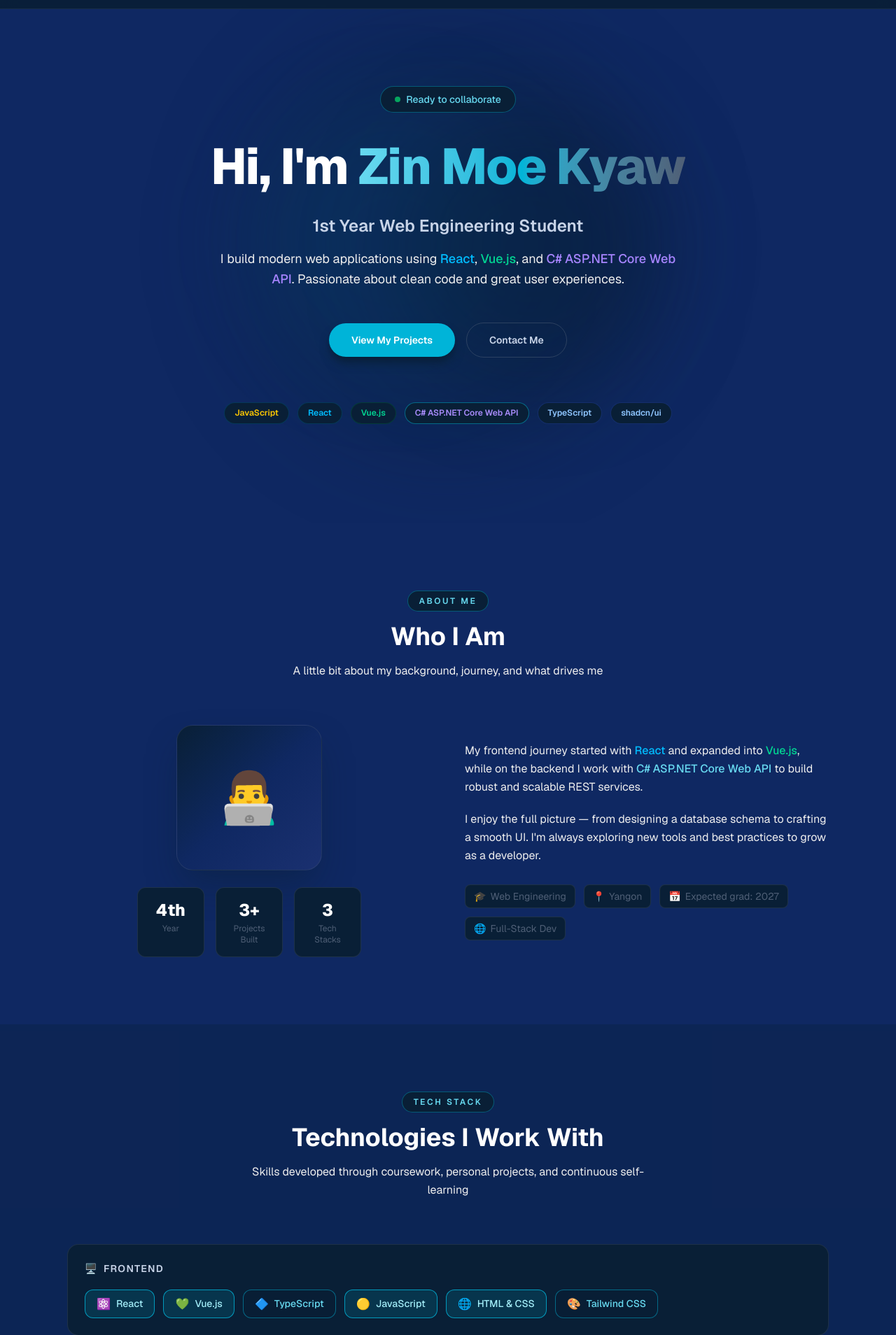
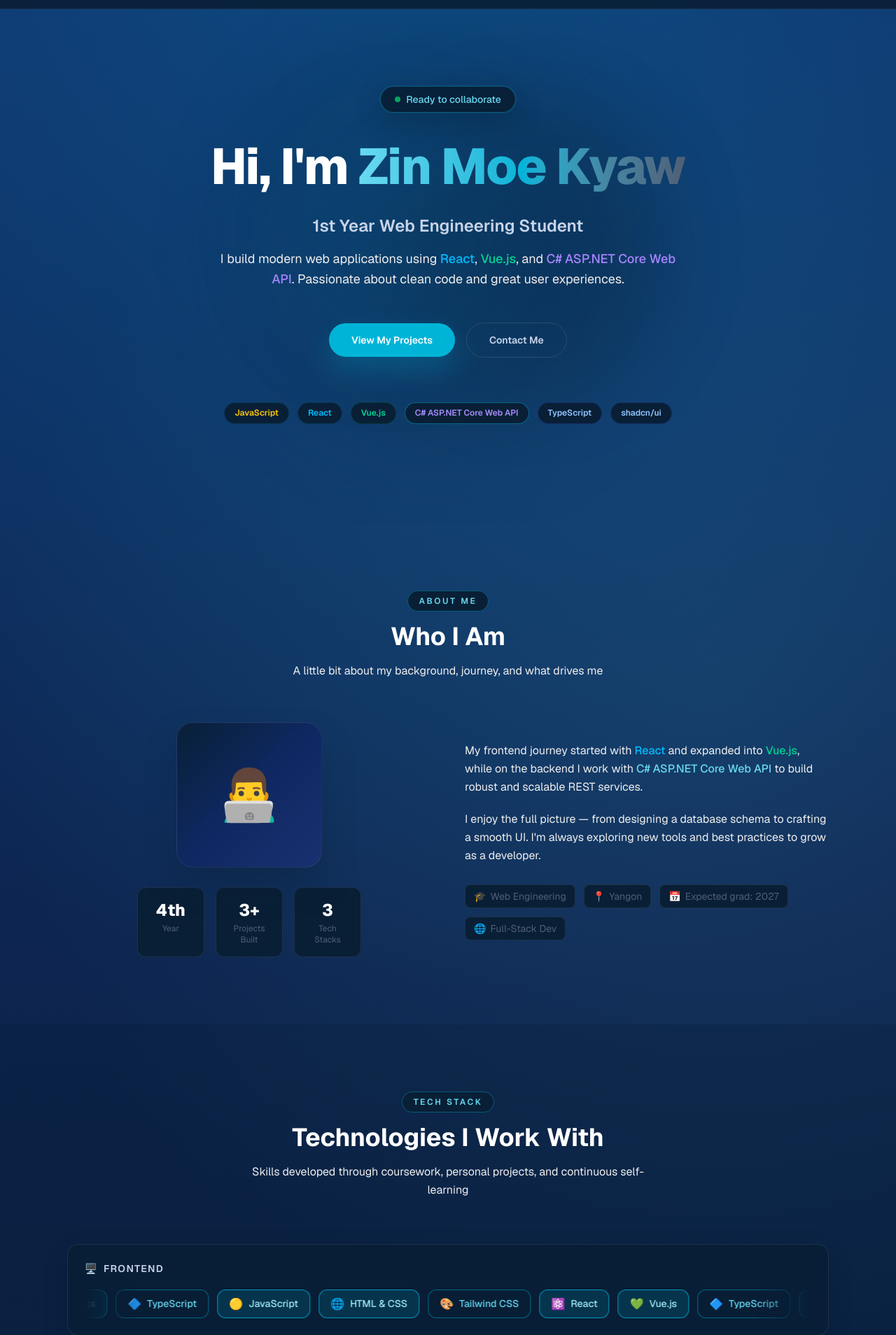
Before and after one commit to kyawwin10/myPortfolio, a Next.js app: page / in a window 1280 px wide. Shown: the part 52-1960 px from the top of the page at 70% size. Built offline with nearby package versions, Linux system fonts and the light colour scheme.

Commit message:
update redesign

```diff
--- a/app/_components/layout/Navbar.tsx
+++ b/app/_components/layout/Navbar.tsx
@@ -47,7 +47,7 @@ export default function Navbar() {
             href="#hero"
             className="text-lg font-bold bg-linear-to-r from-[#67d9f0] to-[#00b4d8] bg-clip-text text-transparent"
           >
-            &lt;DevPortfolio /&gt;
+            ZinMoe
           </a>
 
           {/* Desktop nav */}
--- a/app/_components/sections/AboutSection.tsx
+++ b/app/_components/sections/AboutSection.tsx
@@ -1,4 +1,5 @@
 import SectionTitle from "../ui/SectionTitle";
+import Reveal from "../ui/Reveal";
 
 const stats = [
   { value: "4th", label: "Year" },
@@ -17,25 +18,25 @@ export default function AboutSection() {
         />
 
         <div className="grid items-center gap-10 md:grid-cols-2 md:gap-12">
-          <div className="flex flex-col items-center gap-5 sm:gap-6">
-            <div className="flex h-40 w-40 items-center justify-center rounded-3xl border border-grey-blue-leaf/30 bg-linear-to-br from-purple-shadow via-blue-popsicle to-[#1a3070] text-6xl shadow-2xl shadow-purple-shadow/50 sm:h-52 sm:w-52 sm:text-7xl">
+          <Reveal className="flex flex-col items-center gap-5 sm:gap-6" variant="left">
+            <div className="float-slow flex h-40 w-40 items-center justify-center rounded-3xl border border-grey-blue-leaf/30 bg-linear-to-br from-purple-shadow via-blue-popsicle to-[#1a3070] text-6xl shadow-2xl shadow-purple-shadow/50 sm:h-52 sm:w-52 sm:text-7xl">
               👨‍💻
             </div>
             <div className="grid w-full max-w-xs grid-cols-3 gap-3 sm:gap-4">
               {stats.map(({ value, label }) => (
                 <div
                   key={label}
-                  className="rounded-xl border border-grey-blue-leaf/30 bg-purple-shadow p-3 text-center sm:p-4"
+                  className="rounded-xl border border-grey-blue-leaf/30 bg-purple-shadow p-3 text-center transition-transform duration-300 hover:-translate-y-1 sm:p-4"
                 >
                   <p className="text-2xl font-extrabold text-white">{value}</p>
                   <p className="mt-0.5 text-xs text-grey-blue-leaf">{label}</p>
                 </div>
               ))}
             </div>
-          </div>
+          </Reveal>
 
           {/* Text */}
-          <div className="space-y-5 text-sm sm:text-base">
+          <Reveal className="space-y-5 text-sm sm:text-base" delay={140}>
             <p className="text-[#eeeeee] leading-relaxed">
               My frontend journey started with{" "}
               <span className="text-sky-400 font-medium">React</span> and
@@ -70,7 +71,7 @@ export default function AboutSection() {
                 </span>
               ))}
             </div>
-          </div>
+            </Reveal>
         </div>
       </div>
     </section>
--- a/app/_components/sections/HeroSection.tsx
+++ b/app/_components/sections/HeroSection.tsx
@@ -1,3 +1,5 @@
+import Reveal from "../ui/Reveal";
+
 export default function HeroSection() {
   return (
     <section
@@ -6,56 +8,67 @@ export default function HeroSection() {
     >
       {/* Background glow blobs */}
       <div className="absolute inset-0 -z-10 overflow-hidden">
-        <div className="absolute left-1/2 top-16 h-56 w-56 -translate-x-[70%] rounded-full bg-cyan/10 blur-3xl sm:top-1/4 sm:h-80 sm:w-80 lg:h-96 lg:w-96" />
-        <div className="absolute bottom-12 right-0 h-56 w-56 translate-x-1/4 rounded-full bg-purple-shadow/40 blur-3xl sm:bottom-1/4 sm:right-1/3 sm:h-80 sm:w-80 lg:h-96 lg:w-96" />
-        <div className="absolute left-1/2 top-1/2 h-[22rem] w-[22rem] -translate-x-1/2 -translate-y-1/2 rounded-full bg-purple-shadow/30 blur-3xl sm:h-[30rem] sm:w-[30rem] lg:h-[38rem] lg:w-[38rem]" />
+        <div className="glow-pulse float-slow absolute left-1/2 top-16 h-56 w-56 -translate-x-[70%] rounded-full bg-cyan/10 blur-3xl sm:top-1/4 sm:h-80 sm:w-80 lg:h-96 lg:w-96" />
+        <div className="glow-pulse float-slow float-delayed absolute bottom-12 right-0 h-56 w-56 translate-x-1/4 rounded-full bg-purple-shadow/40 blur-3xl sm:bottom-1/4 sm:right-1/3 sm:h-80 sm:w-80 lg:h-96 lg:w-96" />
+        <div className="glow-pulse absolute left-1/2 top-1/2 h-[22rem] w-[22rem] -translate-x-1/2 -translate-y-1/2 rounded-full bg-purple-shadow/30 blur-3xl sm:h-[30rem] sm:w-[30rem] lg:h-[38rem] lg:w-[38rem]" />
       </div>
 
       <div className="mx-auto w-full max-w-4xl text-center">
         {/* Badge */}
-        <div className="mb-6 inline-flex max-w-full items-center gap-2 rounded-full border border-cyan/40 bg-purple-shadow px-4 py-2 text-xs font-medium text-[#67d9f0] sm:mb-8 sm:px-5 sm:text-sm">
-          <span className="w-2 h-2 rounded-full bg-green-400 animate-pulse" />
+        <Reveal>
+          <div className="mb-6 inline-flex max-w-full items-center gap-2 rounded-full border border-cyan/40 bg-purple-shadow/95 px-4 py-2 text-xs font-medium text-[#67d9f0] shadow-[0_0_0_1px_rgba(103,217,240,0.08),0_14px_40px_rgba(0,0,0,0.22)] sm:mb-8 sm:px-5 sm:text-sm">
+            <span className="h-2 w-2 rounded-full bg-green-400 animate-pulse" />
             Ready to collaborate
           </div>
+        </Reveal>
 
         {/* Heading */}
+        <Reveal delay={120}>
           <h1 className="mb-5 text-4xl font-extrabold leading-tight tracking-tight text-white sm:mb-6 sm:text-5xl md:text-6xl lg:text-7xl">
             Hi, I&apos;m{" "}
             <span className="bg-linear-to-r from-[#67d9f0] via-cyan to-grey-blue-leaf bg-clip-text text-transparent">
               Zin Moe Kyaw
             </span>
           </h1>
+        </Reveal>
 
         {/* Subtitle */}
+        <Reveal delay={220}>
           <p className="mb-3 text-lg font-semibold text-[#c8d4e8] sm:mb-4 sm:text-xl md:text-2xl">
             1st Year Web Engineering Student
           </p>
+        </Reveal>
 
+        <Reveal delay={300}>
           <p className="mx-auto mb-10 max-w-2xl text-sm leading-relaxed text-[#eeeeee] sm:mb-12 sm:text-base md:text-lg">
             I build modern web applications using{" "}
-          <span className="text-sky-400 font-medium">React</span>,{" "}
-          <span className="text-emerald-400 font-medium">Vue.js</span>, and{" "}
-          <span className="text-violet-400 font-medium">C# ASP.NET Core Web API</span>.
+            <span className="font-medium text-sky-400">React</span>,{" "}
+            <span className="font-medium text-emerald-400">Vue.js</span>, and{" "}
+            <span className="font-medium text-violet-400">C# ASP.NET Core Web API</span>.
             Passionate about clean code and great user experiences.
           </p>
+        </Reveal>
 
         {/* CTAs */}
+        <Reveal delay={380}>
           <div className="mb-12 flex flex-col items-stretch justify-center gap-3 sm:mb-16 sm:flex-row sm:flex-wrap sm:items-center sm:gap-4">
             <a
               href="#projects"
-            className="rounded-full bg-cyan px-6 py-3 text-center text-sm font-semibold text-white shadow-lg shadow-purple-shadow transition-colors hover:bg-[#009ab8] sm:px-8 sm:py-3.5"
+              className="rounded-full bg-cyan px-6 py-3 text-center text-sm font-semibold text-white shadow-[0_18px_40px_rgba(0,180,216,0.24)] transition-all duration-300 hover:-translate-y-1 hover:bg-[#009ab8] sm:px-8 sm:py-3.5"
             >
               View My Projects
             </a>
             <a
               href="#contact"
-            className="rounded-full border border-grey-blue-leaf/50 px-6 py-3 text-center text-sm font-semibold text-[#c8d4e8] transition-colors hover:border-grey-blue-leaf hover:text-white sm:px-8 sm:py-3.5"
+              className="rounded-full border border-grey-blue-leaf/50 px-6 py-3 text-center text-sm font-semibold text-[#c8d4e8] transition-all duration-300 hover:-translate-y-1 hover:border-grey-blue-leaf hover:text-white sm:px-8 sm:py-3.5"
             >
               Contact Me
             </a>
           </div>
+        </Reveal>
 
         {/* Tech pills */}
+        <Reveal delay={460}>
           <div className="flex flex-wrap items-center justify-center gap-2.5 sm:gap-3">
             {[
               { label: "JavaScript", color: "text-yellow-400 border-sky-900/60 bg-[#091f36]" },
@@ -64,15 +77,17 @@ export default function HeroSection() {
               { label: "C# ASP.NET Core Web API", color: "text-[#a78bfa] border-[#00b4d8]/50 bg-[#091f36]" },
               { label: "TypeScript", color: "text-blue-300 border-blue-900/60 bg-[#091f36]" },
               { label: "shadcn/ui", color: "text-blue-300 border-blue-900/60 bg-[#091f36]" },
-          ].map(({ label, color }) => (
+            ].map(({ label, color }, index) => (
               <span
                 key={label}
-              className={`rounded-full border px-3 py-1.5 text-xs font-semibold leading-snug sm:px-3.5 ${color}`}
+                className={`rounded-full border px-3 py-1.5 text-xs font-semibold leading-snug transition-transform duration-300 hover:-translate-y-1 hover:scale-[1.03] sm:px-3.5 ${color}`}
+                style={{ transitionDelay: `${index * 40}ms` }}
               >
                 {label}
               </span>
             ))}
           </div>
+        </Reveal>
       </div>
     </section>
   );
--- a/app/_components/sections/SkillsSection.tsx
+++ b/app/_components/sections/SkillsSection.tsx
@@ -1,5 +1,8 @@
+import type { CSSProperties } from "react";
+
 import SectionTitle from "../ui/SectionTitle";
 import SkillBadge from "../ui/SkillBadge";
+import Reveal from "../ui/Reveal";
 
 const skillCategories = [
   {
@@ -41,7 +44,7 @@ const skillCategories = [
 
 export default function SkillsSection() {
   return (
-    <section id="skills" className="bg-[#091f36]/30 py-16 sm:py-20 lg:py-24">
+    <section id="skills" className="bg-purple-shadow/30 py-16 sm:py-20 lg:py-24">
       <div className="max-w-6xl mx-auto px-4 sm:px-6 lg:px-8">
         <SectionTitle
           label="Tech Stack"
@@ -49,24 +52,40 @@ export default function SkillsSection() {
           description="Skills developed through coursework, personal projects, and continuous self-learning"
         />
 
-
-
         <div className="space-y-6 sm:space-y-8 lg:space-y-10">
-          {skillCategories.map((category) => (
-            <div
-              key={category.title}
-                      className="rounded-2xl border border-[#4f5f76]/30 bg-[#091f36] p-4 sm:p-6"
-            >
-              <h3 className="flex items-center gap-2 text-sm font-semibold text-[#c8d4e8] uppercase tracking-widest mb-5">
+          {skillCategories.map((category, index) => (
+            <Reveal key={category.title} delay={index * 120}>
+              <div className="rounded-2xl border border-grey-blue-leaf/30 bg-purple-shadow/95 p-4 shadow-[0_12px_36px_rgba(0,0,0,0.16)] transition-transform duration-300 hover:-translate-y-1 sm:p-6">
+                <h3 className="mb-5 flex items-center gap-2 text-sm font-semibold uppercase tracking-widest text-[#c8d4e8]">
                   <span>{category.icon}</span>
                   {category.title}
                 </h3>
-              <div className="flex flex-wrap gap-3">
+                <div
+                  className="skills-marquee"
+                  style={
+                    {
+                      "--skills-marquee-duration": `${30 + index * 6}s`,
+                    } as CSSProperties
+                  }
+                >
+                  <div
+                    className={`skills-marquee-track ${index % 2 === 1 ? "skills-marquee-track-reverse" : ""}`}
+                  >
+                    {[0, 1].map((copyIndex) => (
+                      <div
+                        key={`${category.title}-${copyIndex}`}
+                        className="skills-marquee-group"
+                        aria-hidden={copyIndex === 1}
+                      >
                         {category.skills.map((skill) => (
-                  <SkillBadge key={skill.name} {...skill} />
+                          <SkillBadge key={`${skill.name}-${copyIndex}`} {...skill} />
+                        ))}
+                      </div>
                     ))}
                   </div>
                 </div>
+              </div>
+            </Reveal>
           ))}
         </div>
       </div>
--- /dev/null
+++ b/app/_components/ui/Reveal.tsx
@@ -0,0 +1,63 @@
+"use client";
+
+import type { CSSProperties, ReactNode } from "react";
+import { useEffect, useRef, useState } from "react";
+
+type RevealProps = {
+  children: ReactNode;
+  className?: string;
+  delay?: number;
+  variant?: "up" | "left" | "scale";
+};
+
+export default function Reveal({
+  children,
+  className = "",
+  delay = 0,
+  variant = "up",
+}: RevealProps) {
+  const [isVisible, setIsVisible] = useState(false);
+  const elementRef = useRef<HTMLDivElement | null>(null);
+
+  useEffect(() => {
+    const element = elementRef.current;
+
+    if (!element) {
+      return;
+    }
+
+    const mediaQuery = window.matchMedia("(prefers-reduced-motion: reduce)");
+
+    if (mediaQuery.matches) {
+      setIsVisible(true);
+      return;
+    }
+
+    const observer = new IntersectionObserver(
+      ([entry]) => {
+        if (entry.isIntersecting) {
+          setIsVisible(true);
+          observer.disconnect();
+        }
+      },
+      {
+        threshold: 0.2,
+        rootMargin: "0px 0px -10% 0px",
+      },
+    );
+
+    observer.observe(element);
+
+    return () => observer.disconnect();
+  }, []);
+
+  return (
+    <div
+      ref={elementRef}
+      className={`reveal reveal-${variant} ${isVisible ? "is-visible" : ""} ${className}`.trim()}
+      style={{ "--reveal-delay": `${delay}ms` } as CSSProperties}
+    >
+      {children}
+    </div>
+  );
+}
--- a/app/_components/ui/SectionTitle.tsx
+++ b/app/_components/ui/SectionTitle.tsx
@@ -1,3 +1,5 @@
+import Reveal from "./Reveal";
+
 type SectionTitleProps = {
   label: string;
   title: string;
@@ -10,7 +12,7 @@ export default function SectionTitle({
   description,
 }: SectionTitleProps) {
   return (
-    <div className="mb-12 text-center sm:mb-16">
+    <Reveal className="mb-12 text-center sm:mb-16">
       <span className="mb-4 inline-block rounded-full border border-[#00b4d8]/40 bg-[#091f36] px-4 py-1.5 text-[11px] font-semibold uppercase tracking-[0.22em] text-[#67d9f0] sm:text-xs">
         {label}
       </span>
@@ -22,6 +24,6 @@ export default function SectionTitle({
           {description}
         </p>
       )}
-    </div>
+    </Reveal>
   );
 }
--- a/app/globals.css
+++ b/app/globals.css
@@ -27,7 +27,169 @@ html {
 }
 
 body {
-  background: var(--background);
+  background:
+    radial-gradient(circle at top, rgb(0 180 216 / 0.22), transparent 28%),
+    radial-gradient(circle at 80% 20%, rgb(103 217 240 / 0.1), transparent 24%),
+    linear-gradient(180deg, #112d69 0%, #0a1f3f 45%, #081a31 100%);
   color: var(--foreground);
   font-family: var(--font-geist-sans), Arial, Helvetica, sans-serif;
 }
+
+.reveal {
+  --reveal-delay: 0ms;
+  opacity: 0;
+  transition:
+    opacity 720ms cubic-bezier(0.22, 1, 0.36, 1),
+    transform 720ms cubic-bezier(0.22, 1, 0.36, 1);
+  transition-delay: var(--reveal-delay);
+  will-change: opacity, transform;
+}
+
+.reveal-up {
+  transform: translateY(28px) scale(0.98);
+}
+
+.reveal-left {
+  transform: translateX(-24px);
+}
+
+.reveal-scale {
+  transform: scale(0.92);
+}
+
+.reveal.is-visible {
+  opacity: 1;
+  transform: translate3d(0, 0, 0) scale(1);
+}
+
+.float-slow {
+  animation: float-slow 8s ease-in-out infinite;
+}
+
+.float-delayed {
+  animation-delay: -2.8s;
+}
+
+.glow-pulse {
+  animation: glow-pulse 5.4s ease-in-out infinite;
+}
+
+.section-sheen {
+  position: relative;
+  overflow: hidden;
+}
+
+.section-sheen::after {
+  content: "";
+  position: absolute;
+  inset: -40% auto auto -20%;
+  width: 40%;
+  height: 180%;
+  background: linear-gradient(90deg, transparent, rgb(255 255 255 / 0.08), transparent);
+  transform: rotate(14deg) translateX(-220%);
+  animation: section-sheen 11s linear infinite;
+  pointer-events: none;
+}
+
+.skills-marquee {
+  --skills-marquee-gap: 0.75rem;
+  --skills-marquee-duration: 18s;
+  overflow: hidden;
+  -webkit-mask-image: linear-gradient(90deg, transparent, black 8%, black 92%, transparent);
+  mask-image: linear-gradient(90deg, transparent, black 8%, black 92%, transparent);
+}
+
+.skills-marquee-track {
+  display: flex;
+  gap: var(--skills-marquee-gap);
+  width: max-content;
+  animation: skills-marquee var(--skills-marquee-duration) linear infinite;
+  will-change: transform;
+}
+
+.skills-marquee-track-reverse {
+  animation-direction: reverse;
+}
+
+.skills-marquee-group {
+  display: flex;
+  flex-shrink: 0;
+  gap: var(--skills-marquee-gap);
+}
+
+.skills-marquee:hover .skills-marquee-track {
+  animation-play-state: paused;
+}
+
+@keyframes float-slow {
+  0%,
+  100% {
+    transform: translate3d(0, 0, 0);
+  }
+
+  50% {
+    transform: translate3d(0, -14px, 0);
+  }
+}
+
+@keyframes glow-pulse {
+  0%,
+  100% {
+    filter: blur(56px);
+    opacity: 0.45;
+  }
+
+  50% {
+    filter: blur(74px);
+    opacity: 0.8;
+  }
+}
+
+@keyframes section-sheen {
+  to {
+    transform: rotate(14deg) translateX(620%);
+  }
+}
+
+@keyframes skills-marquee {
+  from {
+    transform: translate3d(0, 0, 0);
+  }
+
+  to {
+    transform: translate3d(calc(-50% - (var(--skills-marquee-gap) / 2)), 0, 0);
+  }
+}
+
+@media (prefers-reduced-motion: reduce) {
+  html {
+    scroll-behavior: auto;
+  }
+
+  .reveal,
+  .reveal-up,
+  .reveal-left,
+  .reveal-scale,
+  .reveal.is-visible {
+    opacity: 1;
+    transform: none;
+    transition: none;
+  }
+
+  .float-slow,
+  .glow-pulse,
+  .section-sheen::after {
+    animation: none;
+  }
+
+  .skills-marquee {
+    overflow-x: auto;
+    -webkit-mask-image: none;
+    mask-image: none;
+  }
+
+  .skills-marquee-track,
+  .skills-marquee-track-reverse {
+    animation: none;
+  }
+}
```
Also changed, not shown: app/_components/sections/ContactSection.tsx (+11 -7 lines), app/_components/sections/EducationSection.tsx (+4 -3 lines), app/_components/sections/ProjectsSection.tsx (+18 -13 lines), app/_components/ui/ProjectCard.tsx (+16 -9 lines). Lines whose indentation alone changed are shown as unchanged.
